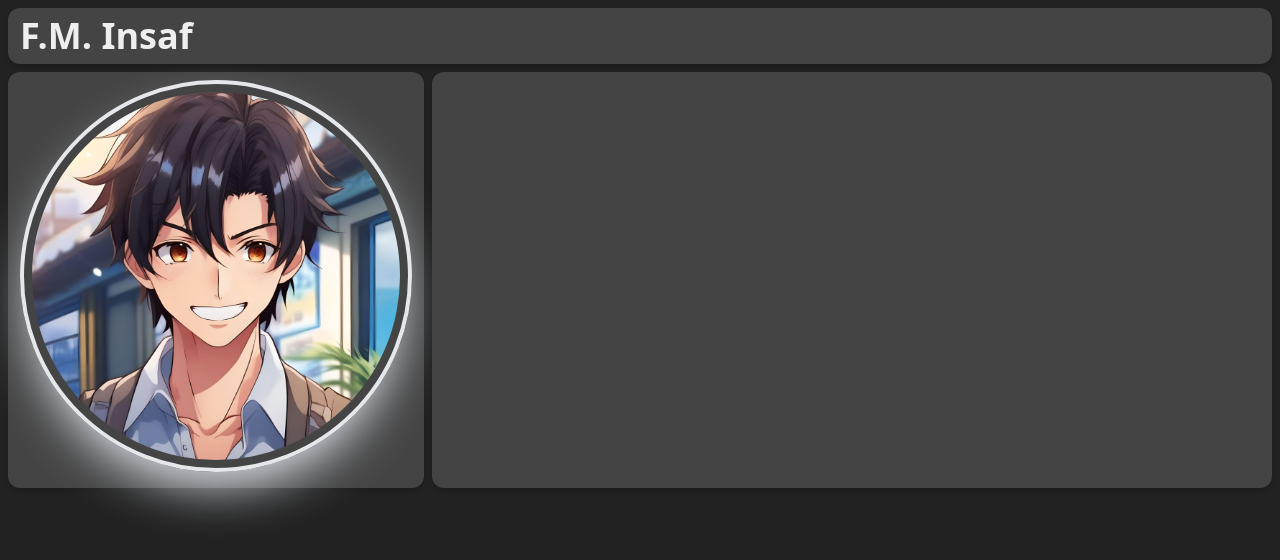
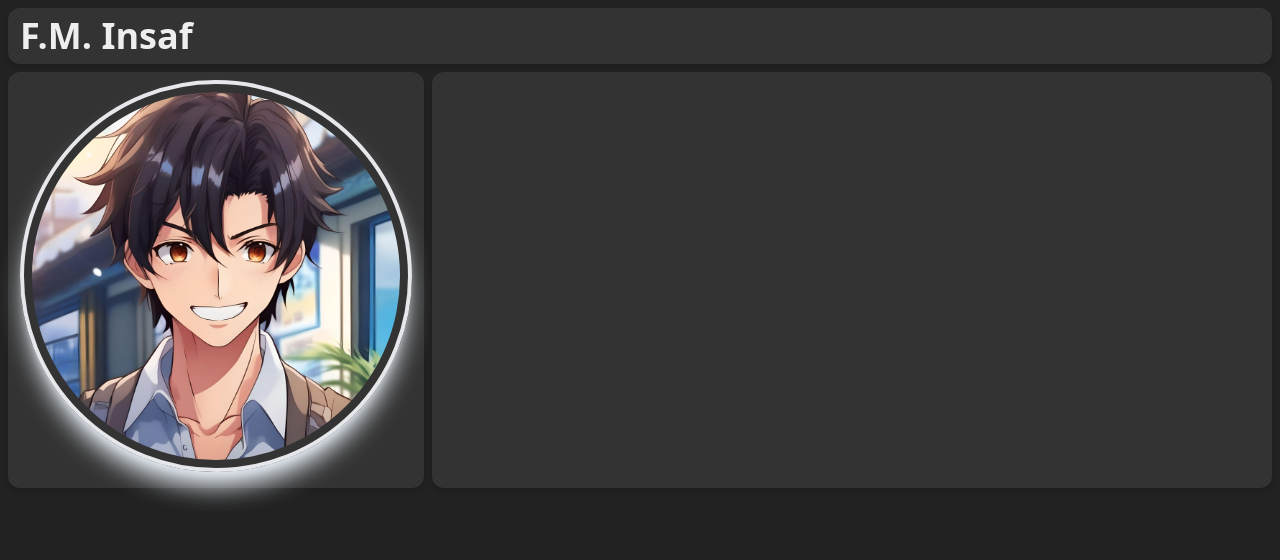
Before and after one commit to itsmefminsaf/itsmefminsaf, a Next.js app: page / in a window 1280 px wide. Shown: the top 560 px of the page. Built offline with nearby package versions, Linux system fonts and the light colour scheme.

Commit message:
some styling

```diff
--- a/src/app/globals.css
+++ b/src/app/globals.css
@@ -3,5 +3,5 @@
 @tailwind utilities;
 
 .child {
-  @apply bg-[#444] rounded-xl px-3 py-2 shadow-md hover:rounded-lg duration-500;
+  @apply bg-[#333] rounded-xl px-3 py-2 shadow-md hover:rounded-lg duration-500;
 }
--- a/src/components/Profile.tsx
+++ b/src/components/Profile.tsx
@@ -2,11 +2,11 @@ import React from "react";
 
 const Profile = () => {
   return (
-    <div className="child aspect-square">
+    <div className="child aspect-square max-sm:aspect-video max-md:aspect-video">
       <img
         src="/profilepic.jpg"
         alt="profile"
-        className="rounded-full border-4 p-2 shadow-2xl shadow-slate-200"
+        className=" rounded-full border-4 p-2 shadow-xl hover:shadow-2xl duration-500 hover:shadow-slate-200 shadow-slate-200 max-sm:w-1/2 max-md:w-1/2 m-auto"
       />
     </div>
   );
```
